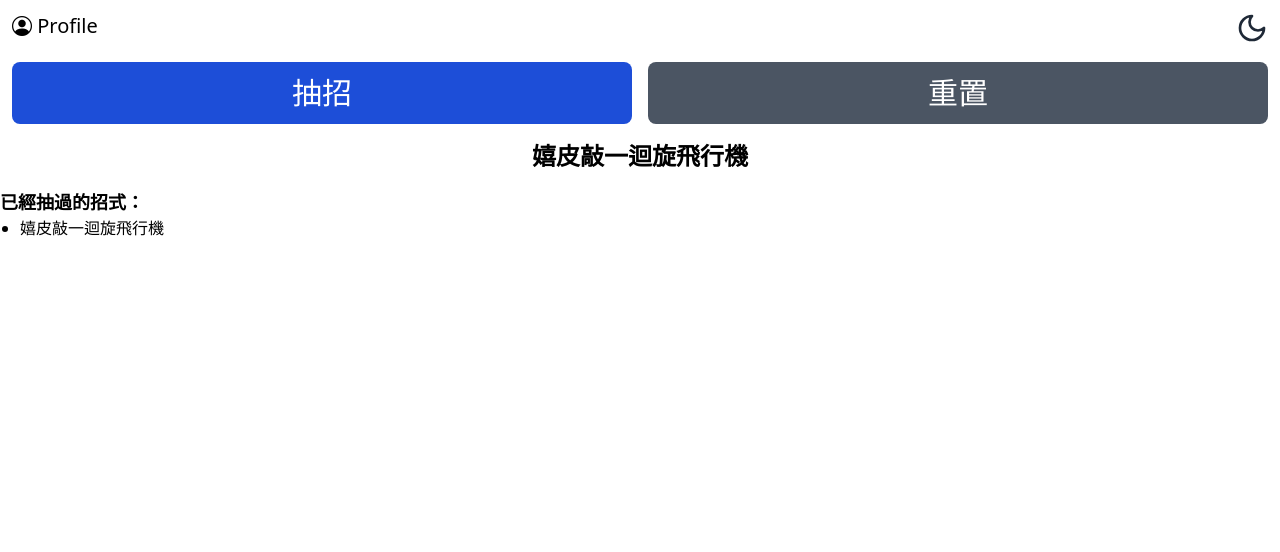
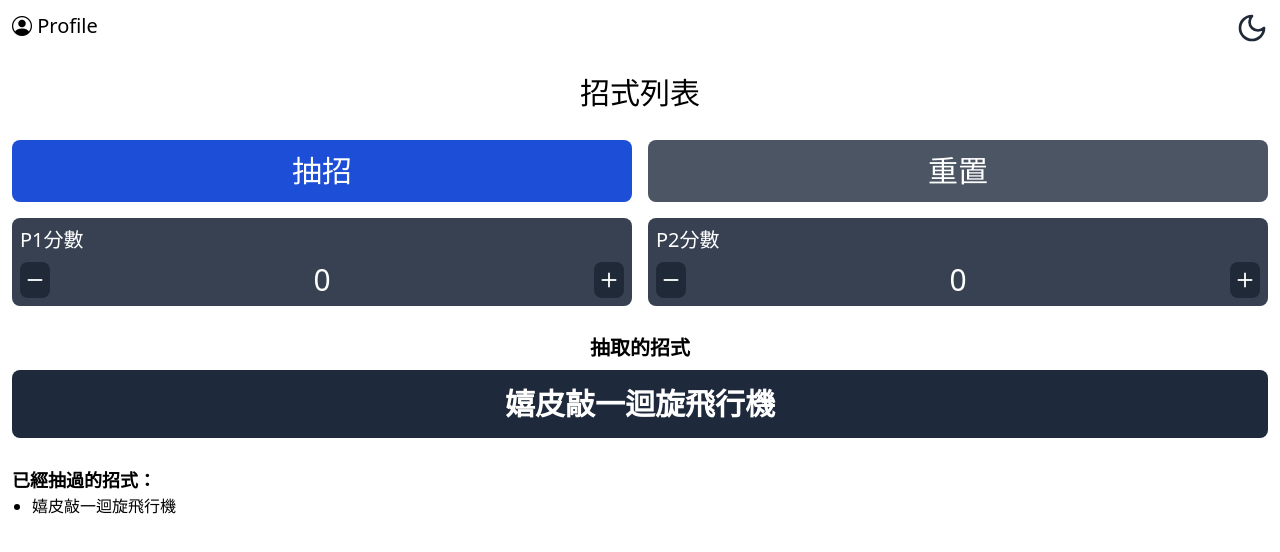
Before and after one commit to IOUKI/my-github-pages, a Next.js app: page /kendamaTools/southJam in a window 1280 px wide. Both pictures are taken after a click on the button "抽招". Shown: the top 552 px of the page. Built offline with nearby package versions, Linux system fonts and the light colour scheme.

Commit message:
feat: p1,2 score and trick list modal.

```diff
--- a/app/kendamaTools/southJam/page.tsx
+++ b/app/kendamaTools/southJam/page.tsx
@@ -5,6 +5,8 @@ import React, { useMemo, useState } from 'react'
 const SouthJam = () => {
   const [alreadyDownList, setAlreadyDownList] = useState<number[]>([])
   const [currentTrick, setCurrentTrick] = useState<number | null>(null)
+  const [p1Score, setP1Score] = useState<number>(0)
+  const [p2Score, setP2Score] = useState<number>(0)
   const trickList = useMemo(() => [
     { no: 1, content: "直拉拋一迴旋燈台 insta 拋 1.5 飛行機" },
     { no: 2, content: "離轉 - 離轉 - 拋一迴旋燈台 - 二迴旋抓劍收" },
@@ -23,6 +25,7 @@ const SouthJam = () => {
     { no: 15, content: "嬉皮敲一迴旋飛行機" },
   ], [])
 
+  // Handle the lottery action
   const handleLottery = () => {
     const availableTricks = trickList.filter(trick => !alreadyDownList.includes(trick.no))
     if (availableTricks.length === 0) {
@@ -35,14 +38,29 @@ const SouthJam = () => {
     setCurrentTrick(selectedTrick.no)
   }
 
+  // Reset the game state
   const handleReset = () => {
     setAlreadyDownList([])
     setCurrentTrick(null)
+    setP1Score(0)
+    setP2Score(0)
+  }
+
+  // Handle score change for player 1 and player 2
+  const handleScoreChange = (player: number, change: number) => {
+    if (player === 1) {
+      setP1Score(prev => Math.max(0, prev + change))
+    } else {
+      setP2Score(prev => Math.max(0, prev + change))
+    }
   }
 
   return (
     <>
       <div className="w-full px-3 grid grid-cols-2 gap-4">
+        <button type="button" className="py-3 px-4 col-span-2 inline-flex items-center justify-center gap-x-2 text-3xl font-medium rounded-lg border border-transparent bg-white text-black disabled:opacity-50 disabled:pointer-events-none" aria-haspopup="dialog" aria-expanded="false" aria-controls="trick-list-modal" data-hs-overlay="#trick-list-modal">
+          招式列表
+        </button>
         <button
           type="button"
           onClick={handleLottery}
@@ -57,17 +75,64 @@ const SouthJam = () => {
         >
           重置
         </button>
+        <div className="bg-gray-700 p-2 rounded-lg text-white">
+          <div className="w-full mb-2 text-xl">
+            <span>P1分數</span>
           </div>
-      <div className="mt-4">
+          <div className="text-3xl flex items-center justify-between">
+            <button
+              onClick={() => handleScoreChange(1, -1)}
+              className="bg-gray-800 rounded-lg"
+            >
+              <i className="bi bi-dash"></i>
+            </button>
+            <span>{p1Score}</span>
+            <button
+              onClick={() => handleScoreChange(1, 1)}
+              className="bg-gray-800 rounded-lg"
+            >
+              <i className="bi bi-plus"></i>
+            </button>
+          </div>
+        </div>
+        <div className="bg-gray-700 p-2 rounded-lg text-white">
+          <div className="w-full mb-2 text-xl">
+            <span>P2分數</span>
+          </div>
+          <div className="text-3xl flex items-center justify-between">
+            <button
+              onClick={() => handleScoreChange(2, -1)}
+              className="bg-gray-800 rounded-lg"
+            >
+              <i className="bi bi-dash"></i>
+            </button>
+            <span>{p2Score}</span>
+            <button
+              onClick={() => handleScoreChange(2, 1)}
+              className="bg-gray-800 rounded-lg"
+            >
+              <i className="bi bi-plus"></i>
+            </button>
+          </div>
+        </div>
+      </div>
       {currentTrick !== null ? (
-          <p className="text-2xl font-semibold text-center">
+        <div className="mt-7 px-3">
+          <div className="">
+            <p className="text-center text-xl font-semibold mb-2">
+              抽取的招式
+            </p>
+            <div className="bg-slate-800 rounded-lg p-4">
+              <p className="text-3xl font-semibold text-center text-white">
                 {trickList.find(trick => trick.no === currentTrick)?.content}
               </p>
+            </div>
+          </div>
+        </div>
       ) : (
         null
       )}
-      </div>
-      <div className="mt-4">
+      <div className="mt-7 px-3">
         <h2 className="text-lg font-semibold">已經抽過的招式：</h2>
         <ul className="list-disc pl-5">
           {alreadyDownList.map((trickNo) => (
@@ -75,6 +140,49 @@ const SouthJam = () => {
           ))}
         </ul>
       </div>
+      <div id="trick-list-modal" className="hs-overlay hs-overlay-open:opacity-100 hs-overlay-open:duration-500 hidden size-full fixed top-0 start-0 z-[100] opacity-0 overflow-x-hidden transition-all overflow-y-auto pointer-events-none" role="dialog" aria-labelledby="trick-list-modal-label">
+        <div className="sm:max-w-lg sm:w-full m-3 sm:mx-auto">
+          <div className="flex flex-col bg-white border border-gray-200 shadow-2xs rounded-xl pointer-events-auto dark:bg-neutral-800 dark:border-neutral-700 dark:shadow-neutral-700/70">
+            <div className="flex justify-between items-center py-3 px-4 border-b border-gray-200 dark:border-neutral-700">
+              <h3 id="trick-list-modal-label" className="font-bold text-gray-800 dark:text-white">
+                招式列表
+              </h3>
+              <button type="button" className="size-8 inline-flex justify-center items-center gap-x-2 rounded-full border border-transparent bg-gray-100 text-gray-800 hover:bg-gray-200 focus:outline-hidden focus:bg-gray-200 disabled:opacity-50 disabled:pointer-events-none dark:bg-neutral-700 dark:hover:bg-neutral-600 dark:text-neutral-400 dark:focus:bg-neutral-600" aria-label="Close" data-hs-overlay="#trick-list-modal">
+                <span className="sr-only">Close</span>
+                <svg className="shrink-0 size-4" xmlns="http://www.w3.org/2000/svg" width="24" height="24" viewBox="0 0 24 24" fill="none" stroke="currentColor" stroke-width="2" stroke-linecap="round" stroke-linejoin="round">
+                  <path d="M18 6 6 18"></path>
+                  <path d="m6 6 12 12"></path>
+                </svg>
+              </button>
+            </div>
+            <div className="p-4 overflow-y-auto">
+              <div className="overflow-hidden overflow-x-auto rounded-lg border border-gray-200 dark:border-neutral-700">
+                <table className="w-full text-left text-sm text-gray-500 dark:text-neutral-400">
+                  <thead className="text-xs uppercase bg-gray-50 text-gray-700 dark:bg-neutral-800 dark:text-neutral-400">
+                    <tr>
+                      <th scope="col" className="px-6 py-3">No.</th>
+                      <th scope="col" className="px-6 py-3">招式</th>
+                    </tr>
+                  </thead>
+                  <tbody className="bg-white divide-y divide-gray-200 dark:bg-neutral-800 dark:divide-neutral-700">
+                    {trickList.map((trick) => (
+                      <tr key={trick.no} className={`hover:bg-gray-50 dark:hover:bg-neutral-700 ${alreadyDownList.includes(trick.no) ? 'bg-gray-100 dark:bg-neutral-600' : ''}`}>
+                        <td className="px-6 py-4 font-medium text-gray-900 whitespace-nowrap dark:text-white">{trick.no}</td>
+                        <td className="px-6 py-4 dark:text-white">{trick.content}</td>
+                      </tr>
+                    ))}
+                  </tbody>
+                </table>
+              </div>
+            </div>
+            <div className="flex justify-end items-center gap-x-2 py-3 px-4 border-t border-gray-200 dark:border-neutral-700">
+              <button type="button" className="py-2 px-3 inline-flex items-center gap-x-2 text-sm font-medium rounded-lg border border-gray-200 bg-white text-gray-800 shadow-2xs hover:bg-gray-50 focus:outline-hidden focus:bg-gray-50 disabled:opacity-50 disabled:pointer-events-none dark:bg-neutral-800 dark:border-neutral-700 dark:text-white dark:hover:bg-neutral-700 dark:focus:bg-neutral-700" data-hs-overlay="#trick-list-modal">
+                關閉
+              </button>
+            </div>
+          </div>
+        </div>
+      </div>
     </>
   )
 }
```
Lines whose indentation alone changed are shown as unchanged.
